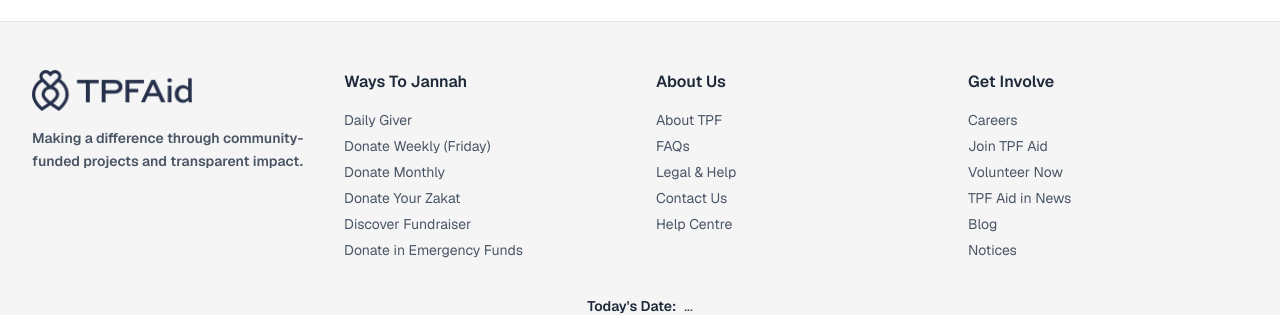
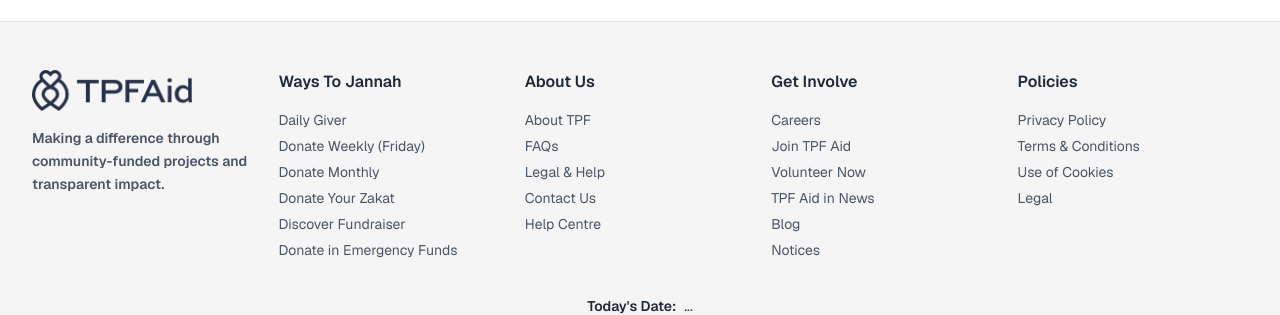
Before and after one commit to Akshi1277/tpf_frontend, a Next.js app: page / in a window 1280 px wide. Shown: the part 5641-5956 px from the top of the page. Built offline with nearby package versions, Linux system fonts and the light colour scheme; no server answers.

Commit message:
Added policies in the footer

```diff
--- a/src/components/layout/Footer.jsx
+++ b/src/components/layout/Footer.jsx
@@ -55,7 +55,7 @@ export default function Footer({ darkMode }) {
   return (
     <footer className={`py-12 border-t ${darkMode ? 'bg-zinc-900 border-zinc-800' : 'bg-neutral-100 border-zinc-200'}`}>
       <div className="max-w-7xl mx-auto px-4 sm:px-6 lg:px-8">
-        <div className="grid grid-cols-1 md:grid-cols-4 gap-8 mb-8">
+        <div className="grid grid-cols-1 md:grid-cols-5 gap-4 mb-8">
 
           {/* Logo and Tagline */}
           <div className="md:col-span-1">
@@ -141,6 +141,34 @@ export default function Footer({ darkMode }) {
               ))}
             </ul>
           </div>
+
+          {/* 4️⃣ Policies Section */}
+<div>
+  <div className={`font-semibold ${darkMode ? 'text-white' : 'text-gray-800'} mb-4`}>
+    Policies
+  </div>
+  <ul className="space-y-1.5 text-sm">
+    {[
+      { name: 'Privacy Policy', path: '/privacy-policy' },
+      { name: 'Terms & Conditions', path: '/terms' },
+      { name: 'Use of Cookies', path: '/cookies' },
+      { name: 'Legal', path: '/legal' },
+    ].map(link => (
+      <li key={link.name}>
+        <a
+          href={link.path}
+          className={`${darkMode
+            ? 'text-zinc-400 hover:text-white'
+            : 'text-gray-600 hover:text-gray-900'
+          } transition-colors`}
+        >
+          {link.name}
+        </a>
+      </li>
+    ))}
+  </ul>
+</div>
+
         </div>
 
         {/* Islamic Calendar */}
```
